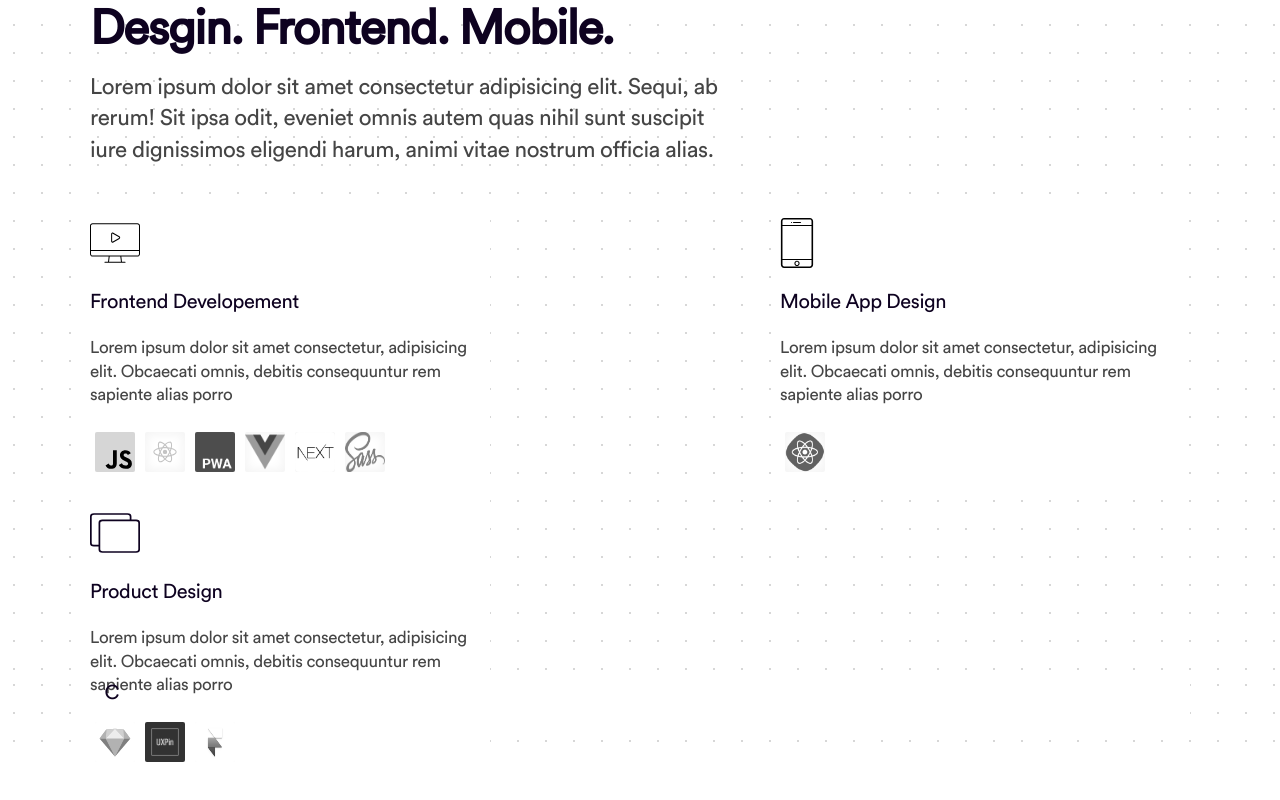
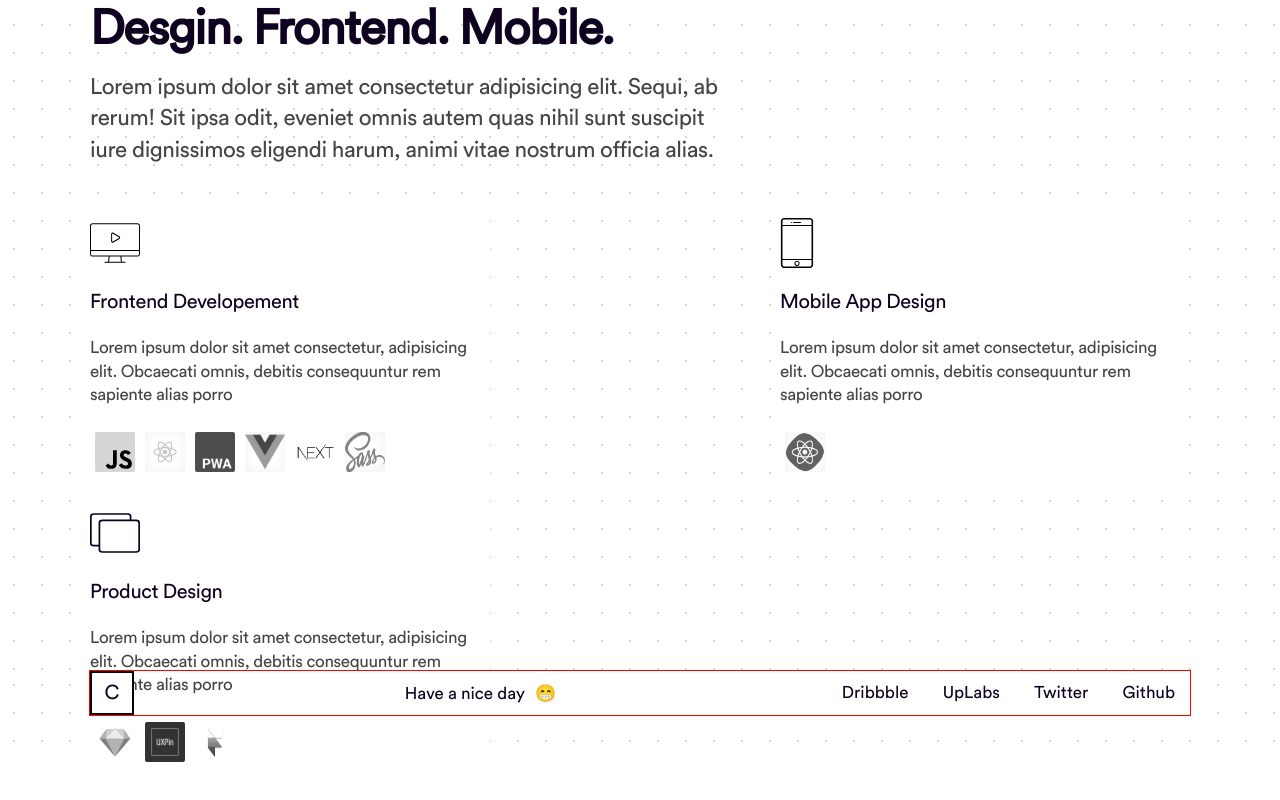
Before and after one commit to casprine/web-1, a React (Create React App) app: page / in a window 1280 px wide. Shown: the part 929-1729 px from the top of the page. Built offline with nearby package versions, Linux system fonts and the light colour scheme.

Commit message:
added more content on footer

```diff
--- a/src/components/section/footer/index.js
+++ b/src/components/section/footer/index.js
@@ -6,6 +6,28 @@ const Footer = () => (
   <Fragment>
     <div className="footer">
       <Logo />
+
+      <div className="text">
+        Have a nice day
+        <span role="img" aria-label="smile">
+          😁
+        </span>
+      </div>
+
+      <div className="links">
+        <a
+          href="https://dribbble.com/casprine"
+          target="_blank"
+          rel="noopener noreferrer"
+          className="link"
+        >
+          {" "}
+          Dribbble{" "}
+        </a>
+        <a href="https://www.uplabs.com/casprine"> UpLabs </a>
+        <a href="https://twitter.com/casprine_ix"> Twitter</a>
+        <a href="https://twitter.com/casprine_ix"> Github</a>
+      </div>
     </div>
   </Fragment>
 );
--- a/src/components/section/footer/style.scss
+++ b/src/components/section/footer/style.scss
@@ -1,3 +1,26 @@
+@import "../../../assets/sass/variables";
 .footer {
   background: white;
+  display: flex;
+  justify-content: center;
+  align-items: center;
+  outline: 1px solid red;
+
+  .text {
+    margin-right: auto;
+    font-size: 17px;
+    span {
+      font-size: 17px;
+      margin-left: 10px;
+    }
+  }
+
+  .links {
+    * {
+      text-decoration: none;
+      color: $primary;
+      margin: 0 15px;
+      font-size: 17px;
+    }
+  }
 }
```
